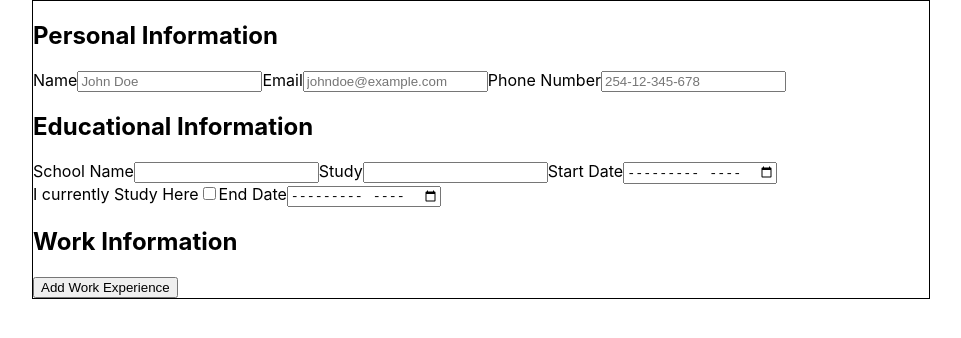
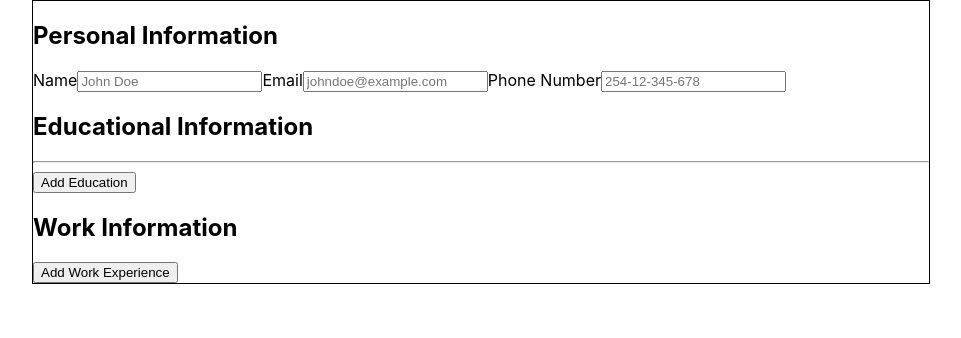
Before and after one commit to DenisWritesCode/odin-cv-application, a React (Create React App) app: page / in a window 1280 px wide. Shown: the top 338 px of the page, without its empty margins (159-1120 px from the left). Built offline with nearby package versions, Linux system fonts and the light colour scheme.

Commit message:
Adding education using state

```diff
--- a/src/Components/EducationalInfo.js
+++ b/src/Components/EducationalInfo.js
@@ -1,6 +1,12 @@
 import React, { useState } from "react";
 
 function EducationalInfo() {
+  const [educationNumber, setEducationNumber] = useState(0);
+  const [education, setEducation] = useState([]);
+
+  // Fix this
+  const educationInfo = document.querySelector(".educationalInfo");
+
   function handleStudyHere(e) {
     const study = document.querySelector("#studyHere");
     const end = document.querySelector(".educationEndDateClass");
@@ -14,10 +20,19 @@ function EducationalInfo() {
     }
   }
 
-  return (
-    <div className="educationalInfo">
-      <h2>Educational Information</h2>
-      <form id="educationForm">
+  function handleAddEducation(educationNumber) {
+    createForm(educationNumber);
+    setEducationNumber((prevNumber) => {
+      return prevNumber + 1;
+    });
+  }
+
+  function createForm(formNumber) {
+    const parentDiv = document.querySelector(".educationalInfo");
+    const form = document.createElement("FORM");
+    form.setAttribute("id", `education${formNumber}`);
+
+    form.innerHTML = `
         <label htmlFor="school">
           School Name
           <input type="text" name="school" id="school" required />
@@ -56,7 +71,24 @@ function EducationalInfo() {
             required
           />
         </label>
-      </form>
+`;
+
+    setEducation((prevEducation) => {
+      return prevEducation.concat(form);
+    });
+  }
+
+  return (
+    <div className="educationalInfo">
+      <h2>Educational Information</h2>
+      {education.forEach((form, index) => {
+        educationInfo.appendChild(form);
+        return 0;
+      })}
+      <hr />
+      <button onClick={() => handleAddEducation(educationNumber)}>
+        Add Education
+      </button>
     </div>
   );
 }
```
